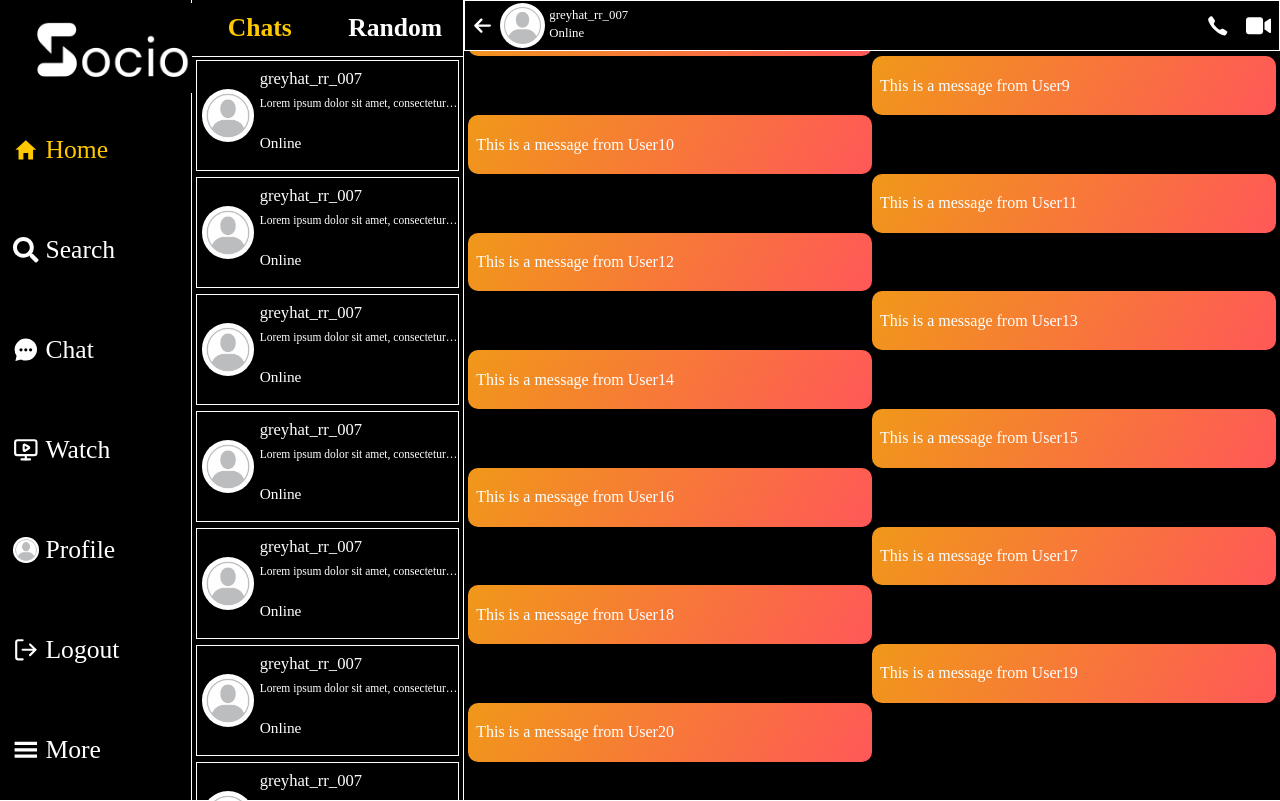
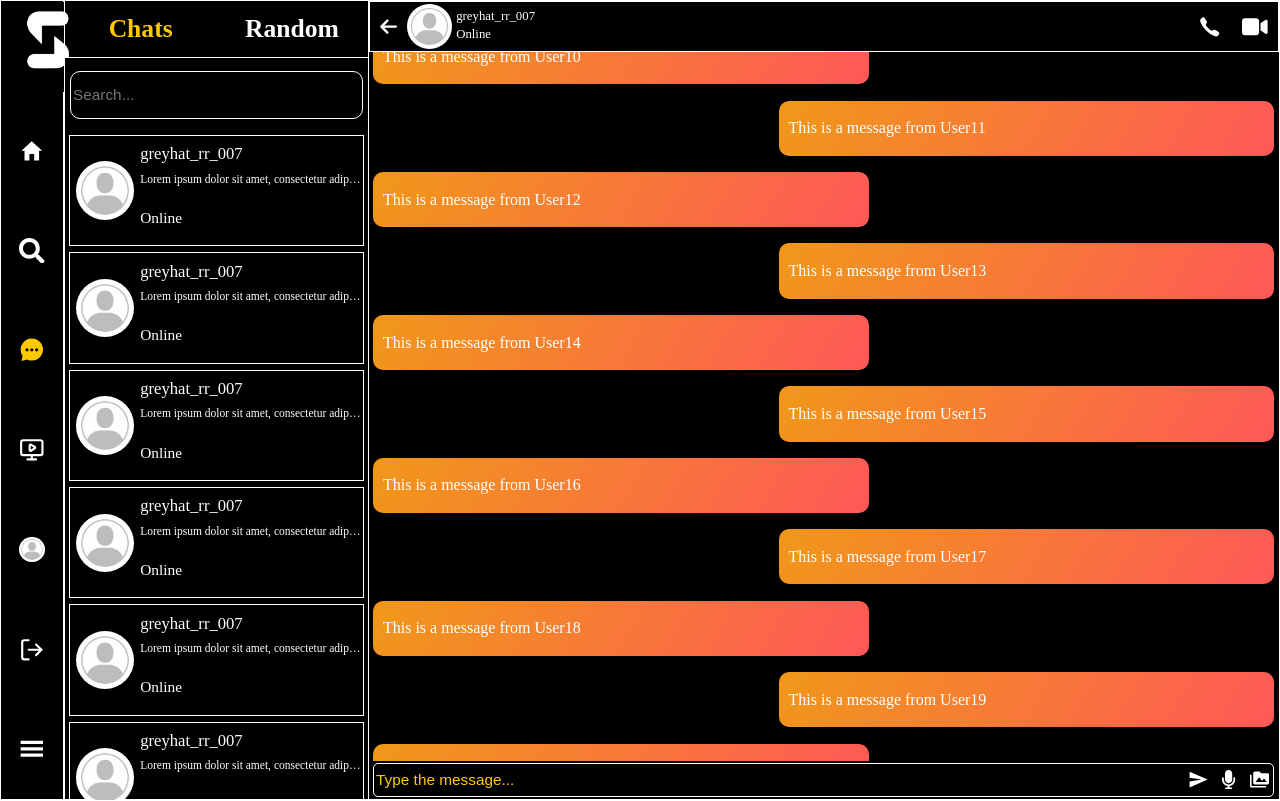
Before and after one commit to rathanraju45/socio_2.0_frontend, a React (Create React App) app: page /chat in a window 1280 px wide. Built offline with nearby package versions, Linux system fonts and the light colour scheme.

Commit message:
input boxes.

```diff
--- a/src/components/chat_page/ChatPage.css
+++ b/src/components/chat_page/ChatPage.css
@@ -35,7 +35,7 @@
      display: flex;
 }
 
-#chat-heading p{
+#chat-heading p {
      width: 50%;
      height: 100%;
      font-size: 2vw;
@@ -56,7 +56,33 @@
      overflow-x: scroll;
 }
 
-#chats-list::-webkit-scrollbar{
+#chat-list-search-container {
+     width: 100%;
+     min-height: 10%;
+     position: sticky;
+     top: 0;
+     z-index: 100;
+     display: flex;
+     align-items: center;
+     justify-content: center;
+}
+
+#chat-list-search {
+     width: calc(100% - 16px);
+     height: 60%;
+     border-radius: 10px;
+     font-size: 1.2vw;
+}
+
+#chat-list-search::placeholder {
+     font-size: 1.2vw;
+}
+
+#chat-list-search:focus {
+     border: solid 3.5px var(--socio-color) !important;
+}
+
+#chats-list::-webkit-scrollbar {
      display: none;
 }
 
@@ -66,83 +92,101 @@
      box-sizing: border-box;
 }
 
-@media screen and (max-width:600px) {
-
-    .chatListHide{
+@media screen and (max-width: 600px) {
+     .chatListHide {
           display: none !important;
      }
 
-    .chatListDisplay{
+     .chatListDisplay {
           display: flex;
           flex-direction: column;
      }
 
-    .messagesHide{
+     .messagesHide {
           display: none !important;
      }
 
-    .messagesDisplay{
+     .messagesDisplay {
           display: flex;
      }
 
-    #chat-page{
+     #chat-page {
           flex-direction: column !important;
           height: calc(100% - 15vw);
           overflow-x: scroll;
      }
 
-    .chats{
+     .chats {
           width: 100%;
      }
 
-    #chat-heading p{
+     #chat-heading p {
           font-size: 5vw;
      }
 
-    .messages{
+     .messages {
           width: 100%;
           height: 100%;
      }
 
+     #chat-list-search::placeholder {
+          font-size: 6vw;
      }
 
-@media screen and (min-width:768px) and (max-width:885px) {
+     #chat-list-search{
+        font-size: 5.5vw;
+     }
+}
 
-    .chatListHide{
+@media screen and (min-width: 768px) and (max-width: 885px) {
+     .chatListHide {
           display: none !important;
      }
 
-    .chatListDisplay{
+     .chatListDisplay {
           display: flex;
           flex-direction: column;
      }
 
-    .messagesHide{
+     .messagesHide {
           display: none !important;
      }
 
-    .messagesDisplay{
+     .messagesDisplay {
           display: flex;
      }
 
-    #chat-page{
+     #chat-page {
           flex-direction: column !important;
           height: calc(100% - 10vw);
           overflow: scroll;
      }
 
-    .chats{
+     .chats {
           width: 100%;
      }
 
-    #chat-heading p{
+     #chat-heading p {
           font-size: 5vw;
      }
 
-    .messages{
+     .messages {
           width: 100%;
           height: calc(100% - 10px);
           border: solid 1px red;
      }
 
+     #chat-list-search-container{
+        min-height: 15%;
      }
+
+     #chat-list-search::placeholder {
+          font-size: 6vw;
+     }
+
+     #chat-list-search{
+        font-size: 5vw;
+        height: 70%;
+     }
+
+}
--- a/src/components/chat_page/ChatPage.jsx
+++ b/src/components/chat_page/ChatPage.jsx
@@ -22,6 +22,16 @@ export default function ChatPage({ darkMode }) {
         </div>
 
         <div id="chats-list">
+          <div id="chat-list-search-container" style={{
+            backgroundColor: darkMode ? "#000000" : "#ffffff"
+          }}>
+            <input type="text" id="chat-list-search" placeholder="Search..." style={{
+              border: darkMode ? "solid 1px #ffffff" : "solid 1px #00000",
+              backgroundColor: darkMode ? "#000000" : "#ffffff",
+              color: darkMode ? "#ffffff" : "#000000"
+            }} />
+          </div>
+
           <ChatItem darkMode={darkMode} />
           <ChatItem darkMode={darkMode} />
           <ChatItem darkMode={darkMode} />
--- a/src/components/home_content/HomeContent.jsx
+++ b/src/components/home_content/HomeContent.jsx
@@ -66,13 +66,7 @@ export default function HomeContent({ isMobile, darkMode }) {
                 display: isMobile ? 'none' : 'block',
                 borderLeft: darkMode ? "solid 1px white" : "solid 1px black"
             }}>
-                <p>sdfsdf</p>
-                <p>asdfsdfasdfsf</p>
-                <p>sdfs</p>
-                <p>df</p>
-                <p>df</p>
-                <p>df</p>
-                <p>sdf</p>
+                Wallet section
             </div>
 
         </div>
--- a/src/components/home_page/Home.jsx
+++ b/src/components/home_page/Home.jsx
@@ -1,5 +1,5 @@
 import React, { useEffect, useRef, useState } from 'react';
-import { Link, Routes, Route } from 'react-router-dom';
+import { Link, Routes, Route, useLocation } from 'react-router-dom';
 import socio_full_logo_black from "../../assets/images/socio_home_logo_black_bg.png";
 import socio_full_logo_white from "../../assets/images/socio_home_logo_white_bg.png";
 import socio_letter_black from "../../assets/images/socio_letter_logo_black_bg.png";
@@ -31,13 +31,6 @@ export default function Home() {
 
     const [activeNav, setActiveNav] = useState(0);
     function handleNavClick(id) {
-        if(!isMobile){
-            if(id === 2){
-                setNavigationSize('min');
-            } else{
-                setNavigationSize('max');
-            }
-        }
         setActiveNav(id);
     };
 
@@ -51,6 +44,35 @@ export default function Home() {
             setNavigationSize('min');
         }
     }, [isMobile]);
+
+    // ends
+
+    // starts
+    // minimizing navsize if the location is chat and setting the activeNav
+
+    const location = useLocation();
+
+    useEffect(() => {
+        if (location.pathname.includes('/home')) {
+            setActiveNav(0);
+        } else if (location.pathname.includes('/search')) {
+            setActiveNav(1);
+        } else if (location.pathname.includes('/chat')) {
+            setActiveNav(2);
+        } else if (location.pathname.includes('/wathc')) {
+            setActiveNav(3);
+        } else if (location.pathname.includes('/profile')) {
+            setActiveNav(4);
+        }
+
+        if (!isMobile) {
+            if (location.pathname.includes('/chat')) {
+                setNavigationSize('min');
+            } else {
+                setNavigationSize('max');
+            }
+        }
+    }, [location]);
 
     // ends
 
@@ -90,35 +112,35 @@ export default function Home() {
                     } alt="socio_logo" />
                 </div>
 
-                <Link style={{color: darkMode ? "#ffffff" : "#000000"}} to="/" className={"nav-item" + (activeNav === 0 ? " activeNav" : '')} onClick={() => handleNavClick(0)}>
+                <Link style={{ color: darkMode ? "#ffffff" : "#000000" }} to="/" className={"nav-item" + (activeNav === 0 ? " activeNav" : '')} onClick={() => handleNavClick(0)}>
                     <div className="icon">
                         <IoMdHome />
                     </div>
                     <p className={navigationSize === 'max' ? "showP" : "hideP"}>Home</p>
                 </Link>
 
-                <Link style={{color: darkMode ? "#ffffff" : "#000000"}} to="/search" className={"nav-item" + (activeNav === 1 ? " activeNav" : '')} onClick={() => handleNavClick(1)}>
+                <Link style={{ color: darkMode ? "#ffffff" : "#000000" }} to="/search" className={"nav-item" + (activeNav === 1 ? " activeNav" : '')} onClick={() => handleNavClick(1)}>
                     <div className="icon">
                         <FaSearch />
                     </div>
                     <p className={navigationSize === 'max' ? "showP" : "hideP"}>Search</p>
                 </Link>
 
-                <Link style={{color: darkMode ? "#ffffff" : "#000000"}} to="/chat" className={"nav-item" + (activeNav === 2 ? " activeNav" : '')} onClick={() => handleNavClick(2)}>
+                <Link style={{ color: darkMode ? "#ffffff" : "#000000" }} to="/chat" className={"nav-item" + (activeNav === 2 ? " activeNav" : '')} onClick={() => handleNavClick(2)}>
                     <div className="icon">
                         <IoChatbubbleEllipsesSharp />
                     </div>
                     <p className={navigationSize === 'max' ? "showP" : "hideP"}>Chat</p>
                 </Link>
 
-                <Link style={{color: darkMode ? "#ffffff" : "#000000"}} to="/watch" className={"nav-item" + (activeNav === 3 ? " activeNav" : '')} onClick={() => handleNavClick(3)}>
+                <Link style={{ color: darkMode ? "#ffffff" : "#000000" }} to="/watch" className={"nav-item" + (activeNav === 3 ? " activeNav" : '')} onClick={() => handleNavClick(3)}>
                     <div className="icon">
                         <LuMonitorPlay />
                     </div>
                     <p className={navigationSize === 'max' ? "showP" : "hideP"}>Watch</p>
                 </Link>
 
-                <Link style={{color: darkMode ? "#ffffff" : "#000000"}} to="/profile" className={"nav-item" + (activeNav === 4 ? " activeNav" : '')} onClick={() => handleNavClick(4)}>
+                <Link style={{ color: darkMode ? "#ffffff" : "#000000" }} to="/profile" className={"nav-item" + (activeNav === 4 ? " activeNav" : '')} onClick={() => handleNavClick(4)}>
                     <div className="icon">
                         <img src={darkMode ? default_profile_black : defatult_profile_white} alt="profile-pic" />
                     </div>
@@ -176,9 +198,9 @@ export default function Home() {
                 </div>
 
                 <Routes>
-                    <Route path="/" element={ <HomeContent isMobile={isMobile} darkMode={darkMode} /> } />
-                    <Route path="/profile" element={ <Profile darkMode={darkMode} /> } />
-                    <Route path="/chat" element={ <ChatPage darkMode={darkMode} /> } />
+                    <Route path="/" element={<HomeContent isMobile={isMobile} darkMode={darkMode} />} />
+                    <Route path="/profile" element={<Profile darkMode={darkMode} />} />
+                    <Route path="/chat" element={<ChatPage darkMode={darkMode} />} />
                 </Routes>
 
             </div>
--- a/src/components/messages_page/Messages.css
+++ b/src/components/messages_page/Messages.css
@@ -82,10 +82,10 @@
 }
 
 .message-item{
-    width: 50%;
-    margin: 1% 0;
+    width: 55%;
+    margin: 2% 0;
     border-radius: 10px;
-    min-height: 6%;
+    min-height: 5%;
     display: flex;
     justify-content: center;
 }
@@ -117,9 +117,49 @@
     width: 100%;
     height: 3vw;
     box-sizing: border-box;
+    display: flex;
+    align-items: center;
+    justify-content: center;
+    position: relative;
+}
+
+#message-input > input{
+    width: 99%;
+    height: 90%;
+    box-sizing: border-box;
+    border-radius: 5px;
+    font-size: 1.2vw;
+}
+
+#message-input > input:focus{
+    border: solid 3.5px var(--socio-color) !important;
+}
+
+#message-input > input::placeholder{
+    color: var(--socio-color);
+    font-size: 1.2vw;
+}
+
+#message-input-icons{
+    width: 10%;
+    height: 90%;
+    position: absolute;
+    right: 0.5%;
+    display: flex;
+    align-items: center;
+    justify-content: space-around;
+}
+
+#message-input-icons > svg{
+    font-size: 1.5vw;
+    cursor: pointer;
 }
 
 @media screen and (max-width:600px){
+
+    #message-container{
+        height: calc(100% - 15vw);
+    }
 
     .message-header{
         height: 12vw;
@@ -169,9 +209,33 @@
         font-size: 5vw;
     }
 
+    #message-input{
+        height: 15vw;
+    }
+
+    #message-input > input{
+        font-size: 5vw !important;
+    }
+
+    #message-input > input::placeholder{
+        font-size: 6vw;
+    }
+
+    #message-input-icons{
+        width: 30%;
+    }
+
+    #message-input-icons > svg{
+        font-size: 7vw;
+    }
+
 }
 
 @media screen and (min-width:768px) and (max-width:885px){
+
+    #message-container{
+        height: calc(100% - 10vw);
+    }
 
     .message-header{
         height: 12vw;
@@ -220,4 +284,24 @@
     .message-item > p{
         font-size: 3vw;
     }
+
+    #message-input{
+        height: 10vw;
+    }
+
+    #message-input > input{
+        font-size: 4vw;
+    }
+
+    #message-input > input::placeholder{
+        font-size: 4.5vw;
+    }
+
+    #message-input-icons{
+        width: 20%;
+    }
+
+    #message-input-icons > svg{
+        font-size: 4.5vw;
+    }
 }
--- a/src/components/messages_page/Messages.jsx
+++ b/src/components/messages_page/Messages.jsx
@@ -4,6 +4,9 @@ import defatult_profile_white from "../../assets/images/default_pic_white.png";
 import { IoIosCall } from "react-icons/io";
 import { FaVideo } from "react-icons/fa6";
 import { FaArrowLeft } from "react-icons/fa6";
+import { IoSendSharp } from "react-icons/io5";
+import { FaMicrophone } from "react-icons/fa6";
+import { MdPermMedia } from "react-icons/md";
 import messages from './data';
 import './Messages.css';
 
@@ -44,9 +47,17 @@ export default function Messages({ darkMode }) {
                 <div ref={lastMessageRef} />
             </div>
             <div id="message-input">
-
+                <input type="text" id="message-input" placeholder="Type the message..." style={{
+                    border: darkMode ? "solid 1px #ffffff" : "solid 1px #000000",
+                    backgroundColor: darkMode ? "#000000" : "#ffffff",
+                    color: darkMode ? "#ffffff" : "#000000"
+                }} />
+                <div id="message-input-icons">
+                    <IoSendSharp />
+                    <FaMicrophone />
+                    <MdPermMedia />
+                </div>
             </div>
-            {/* <input type="text" id="message-input" /> */}
         </div>
     )
 }
```
Lines whose indentation alone changed are shown as unchanged.
